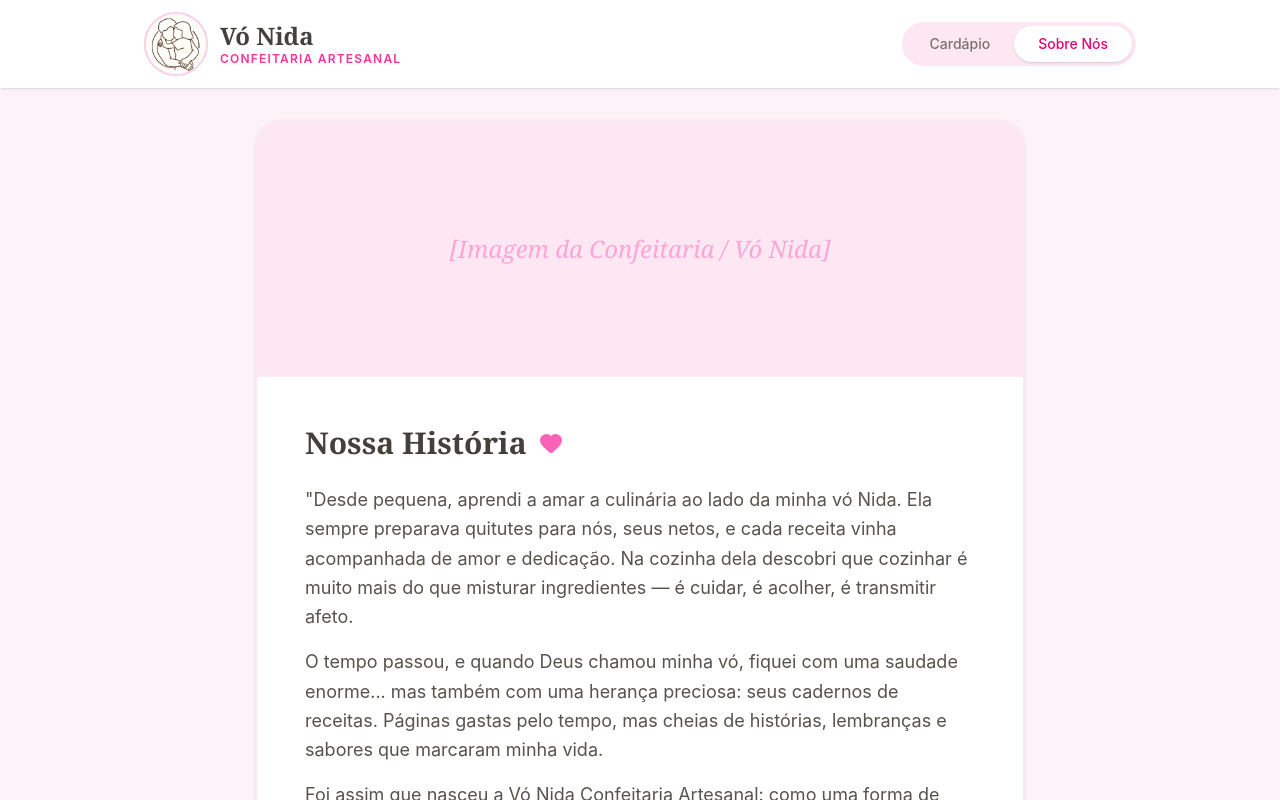
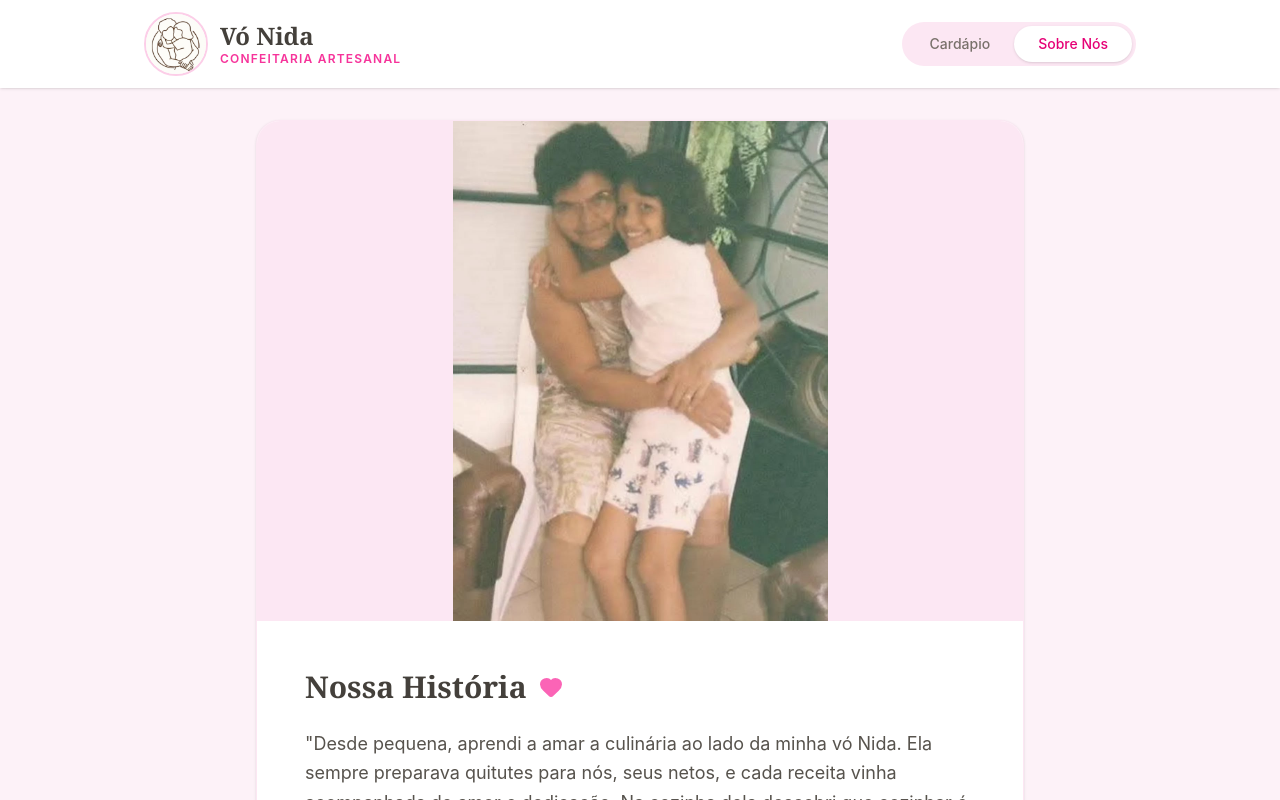
Before and after one commit to rafaelasilverio/vo-nida-confeitaria, a React (Vite) app: page / in a window 1280 px wide. Both pictures are taken after a click on the button "Sobre Nós". Shown: the top 800 px of the page. Built offline with nearby package versions, Linux system fonts and the light colour scheme.

Commit message:
style: ajustar proporção da imagem sobre-nos para evitar cortes

```diff
--- a/src/App.jsx
+++ b/src/App.jsx
@@ -306,10 +306,16 @@ const App = () => {
           </div>
         ) : (
           <div className="bg-white rounded-3xl overflow-hidden shadow-sm max-w-3xl mx-auto border border-pink-100">
-            <div className="h-64 bg-pink-100 flex items-center justify-center">
-              <span className="text-pink-300 font-serif italic text-2xl">
-                [Imagem da Confeitaria / Vó Nida]
-              </span>
+            {/* Seção Sobre Nós - Imagem */}
+            <div className="h-auto min-h-80 bg-pink-100 flex items-center justify-center overflow-hidden">
+              <img
+                src="/sobre-nos.png"
+                alt="Confeitaria Vó Nida"
+                className="max-h-[500px] w-auto object-contain" // Mostra a imagem inteira sem cortar
+                onError={(e) => {
+                  e.target.style.display = "none"; // Se a foto falhar, o espaço não fica feio
+                }}
+              />
             </div>
             <div className="p-8 md:p-12">
               <h2 className="text-3xl font-serif font-bold text-stone-700 mb-6 flex items-center gap-3">
@@ -342,7 +348,8 @@ const App = () => {
                   continua aquecendo corações."
                 </p>
                 <div className="pt-6 border-t border-pink-50 mt-6 italic text-pink-500 font-serif text-xl text-center">
-                  - Mariana De Marchi Petelin, neta da Vó Nida e fundadora da confeitaria.
+                  - Mariana De Marchi Petelin, neta da Vó Nida e fundadora da
+                  confeitaria.
                 </div>
               </div>
             </div>
```
Also changed, not shown: public/sobre-nos.png (added).
